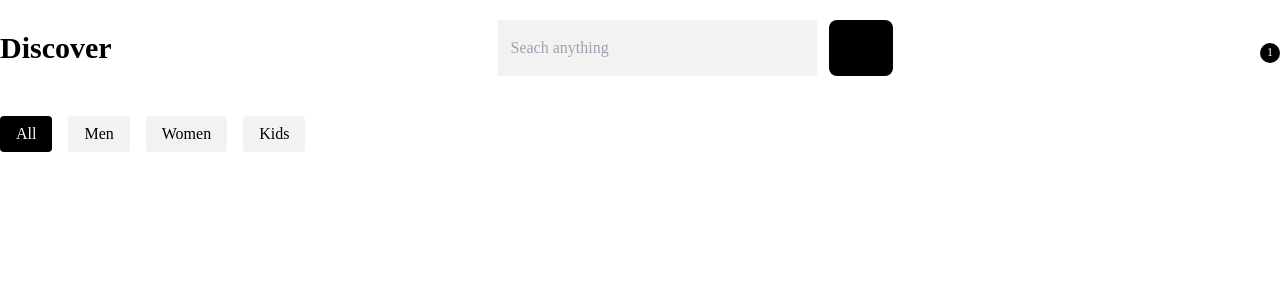
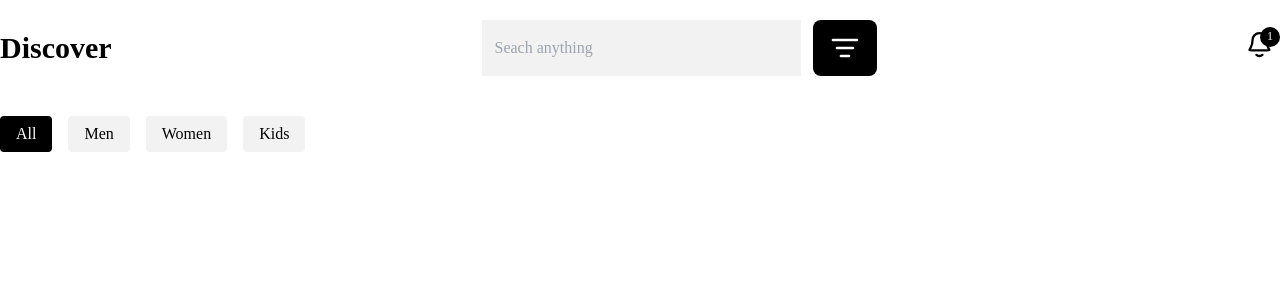
Before and after one commit to boyeoffice/istore, a Next.js app: page / in a window 1280 px wide. Shown: the top 300 px of the page. Built offline with nearby package versions, Linux system fonts and the light colour scheme.

Commit message:
fixed icon

```diff
--- a/src/styles/globals.css
+++ b/src/assets/styles/globals.css
@@ -2,7 +2,7 @@
 @tailwind components;
 @tailwind utilities;
 
-@import "../assets/fonts/GeneralSans/style.css";
+@import "../fonts/GeneralSans/style.css";
 
 * {
     font-family: 'General Sans light';
--- a/src/components/icons/Bell.jsx
+++ /dev/null
@@ -1,8 +0,0 @@
-export default function Bell () {
-  return (
-    <svg width="32" height="32" viewBox="0 0 28 28" fill="none" xmlns="http://www.w3.org/2000/svg">
-      <path d="M7.35419 20C8.05933 20.6224 8.98557 21 10 21C11.0145 21 11.9407 20.6224 12.6458 20M16 7C16 5.4087 15.3679 3.88258 14.2427 2.75736C13.1174 1.63214 11.5913 1 10 1C8.40872 1 6.8826 1.63214 5.75738 2.75736C4.63216 3.88258 4.00002 5.4087 4.00002 7C4.00002 10.0902 3.22049 12.206 2.34968 13.6054C1.61515 14.7859 1.24788 15.3761 1.26134 15.5408C1.27626 15.7231 1.31488 15.7926 1.46179 15.9016C1.59448 16 2.19261 16 3.38887 16H16.6112C17.8074 16 18.4056 16 18.5382 15.9016C18.6852 15.7926 18.7238 15.7231 18.7387 15.5408C18.7522 15.3761 18.3849 14.7859 17.6504 13.6054C16.7795 12.206 16 10.0902 16 7Z" stroke="black" stroke-width="2" stroke-linecap="round" stroke-linejoin="round"/>
-    </svg>
-
-  )
-}
--- a/src/components/icons/Filter.jsx
+++ /dev/null
@@ -1,7 +0,0 @@
-export default function Filter () {
-  return (
-    <svg width="32" height="32" viewBox="0 0 24 24" fill="none" xmlns="http://www.w3.org/2000/svg">
-      <path d="M6 12H18M3 6H21M9 18H15" stroke="white" stroke-width="2" stroke-linecap="round" stroke-linejoin="round"/>
-    </svg>
-  )
-}
--- a/src/components/layouts/TheHeader.tsx
+++ b/src/components/layouts/TheHeader.tsx
@@ -1,6 +1,6 @@
-import styles from '@/styles/Home.module.css'
-import BellIcon from '../icons/Bell'
-import FilterIcon from '../icons/Filter'
+import Image from 'next/image'
+import styles from '../../assets/styles/Home.module.css'
+import images from '../../constants/images'
 
 export default function Header() {
   return (
@@ -15,11 +15,11 @@ export default function Header() {
             <input type="text" className="bg-[#F2F2F2] text-zinc-300 focus-visible:text-zinc-600 text-justify h-full w-full pl-3" placeholder="Seach anything"/>
           </div>
           <div className="h-14 w-1/5 ml-3 bg-black flex justify-center items-center rounded-lg">
-            {/* <FilterIcon /> */}
+            <Image src={images.FilterIcon} alt="" />
           </div>
         </div>
         <div className="right relative flex self-center">
-          {/* <BellIcon /> */}
+          <Image src={images.BellIcon} alt="" />
           <div className={`${styles.count} bg-black text-white rounded-full text-center w-5 h-5 text-xs absolute`}>1</div>
         </div>
       </div>
--- /dev/null
+++ b/src/constants/images.tsx
@@ -0,0 +1,8 @@
+import FilterIcon from '../assets/icons/Filter.svg'
+import BellIcon from '../assets/icons/Bell.svg'
+
+const images = {
+  FilterIcon,
+  BellIcon
+}
+export default images
--- a/src/pages/_app.tsx
+++ b/src/pages/_app.tsx
@@ -1,4 +1,4 @@
-import '@/styles/globals.css'
+import '@/assets/styles/globals.css'
 import type { AppProps } from 'next/app'
 
 export default function App({ Component, pageProps }: AppProps) {
```
Also changed, not shown: src/assets/icons/Bell.svg (added), src/assets/icons/Filter.svg (added), src/assets/styles/Home.module.css (renamed from src/styles/Home.module.css).
